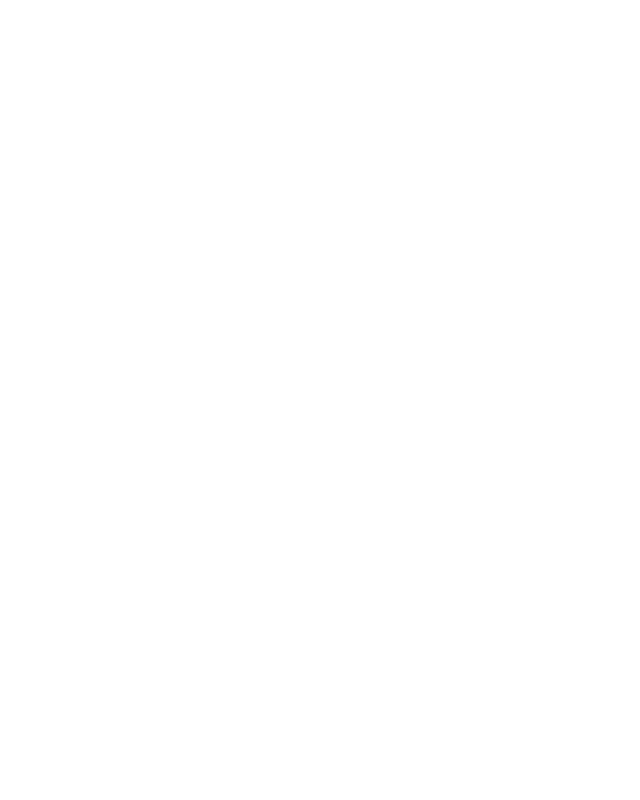
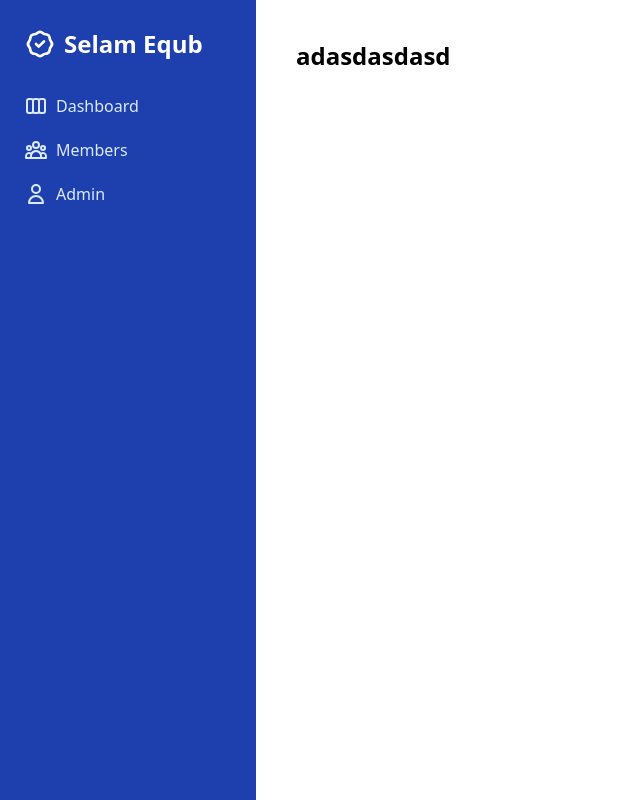
Before and after one commit to NatiDeme/selamequb, a Vue app: page /admins in a window 1280 px wide. Before the commit this address had no page. Shown: the whole page, without its empty margins (0-640 px from the left). Built offline with nearby package versions, Linux system fonts and the light colour scheme.

Commit message:
Router fixed and views set up done

```diff
--- a/src/App.vue
+++ b/src/App.vue
@@ -1,4 +1,5 @@
 <template>
+
     <div class="">
     <!-- <SideNav/> -->
     <!-- <router-link to="/">Dashboard</router-link> |
@@ -16,11 +17,11 @@
 </style>
 
 <script>
+// import SideNav from "./components/SideNav.vue";
 
-// import SideNav from './components/SideNav.vue'
 
 // export default {
-//   name: 'Home',
+
 //   components: {
 //     SideNav
 // }
--- a/src/components/SideNav.vue
+++ b/src/components/SideNav.vue
@@ -95,7 +95,7 @@
 
         </router-link >
         <router-link class="block py-2.5 px-4 rounded transition duration-200 hover:bg-blue-700 hover:text-white flex space-x-2"
-          to="/about"
+          to="/admins"
           active-class="active"
           tag="button"
           exact>
@@ -120,7 +120,10 @@
       </nav>
 
     </div>
-
+     <!-- content -->
+  <div class="flex-1 p-10 text-2xl font-bold">
+    <router-view/>
+  </div>
   </div>
 </template>
 <script>
--- a/src/router/index.js
+++ b/src/router/index.js
@@ -8,14 +8,23 @@
     path: '/',
     name: 'Home',
     component: Home,
+    children :
+    [
+      {
+        path: '/about',
+        name: 'About',
+        component: () => import(/* webpackChunkName: "about" */ '../views/About.vue')
 
+      },
+      {
+        path: '/admins',
+        name: 'Admins',
+        component: () => import(/* webpackChunkName: "about" */ '../views/Admins.vue')
+
+      }
+    ]
   },
-  {
-    path: '/about',
-    name: 'About',
-    component: () => import(/* webpackChunkName: "about" */ '../views/About.vue')
 
-  }
   // {
   //   path: '/about',
   //   name: 'About',
--- a/src/views/Admins.vue
+++ b/src/views/Admins.vue
@@ -1,6 +1,6 @@
 <template>
     <div class="">
-
+        <h1>adasdasdasd</h1>
     </div>
 </template>
 <script>
--- a/src/views/Home.vue
+++ b/src/views/Home.vue
@@ -2,19 +2,14 @@
     <SideNav></SideNav>
 
   <!-- content -->
-  <div class="flex-1 p-10 text-2xl items-center font-bold">
-    <router-view></router-view>
-  </div>
+
 
 </template>
 
 <script>
-// @ is an alias to /src
-
 import SideNav from '../components/SideNav.vue'
 
 export default {
-  name: 'Home',
   components: {
     SideNav
 }
```
